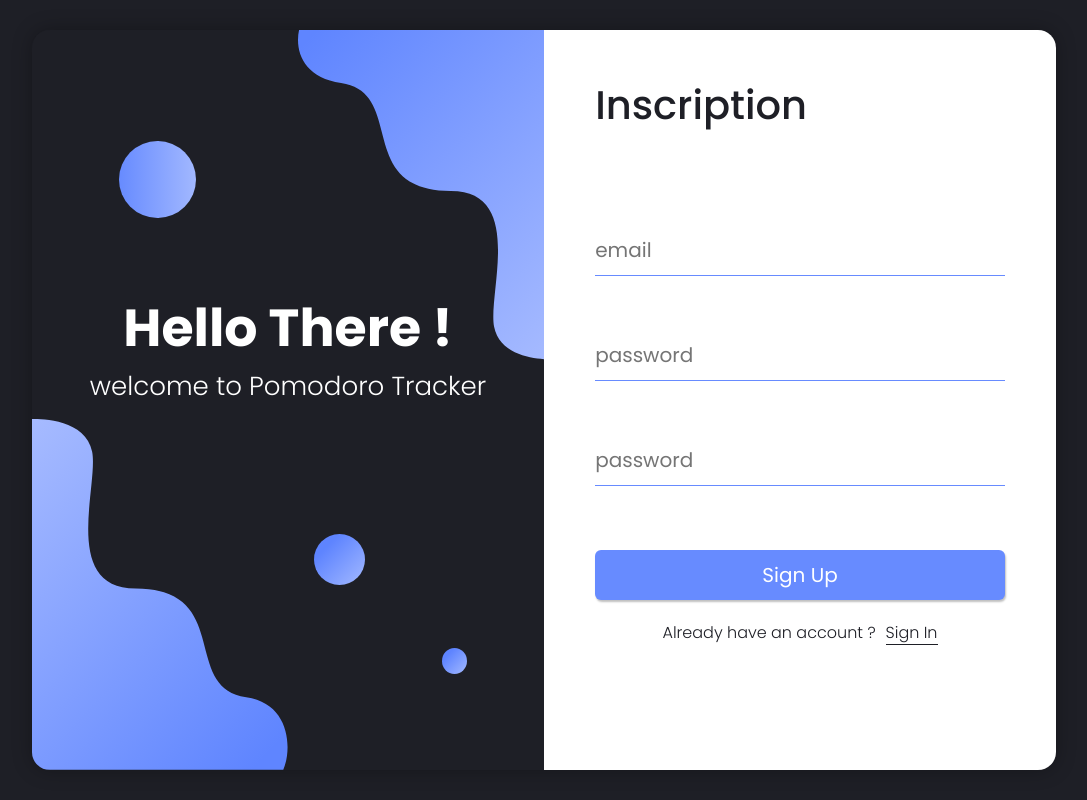
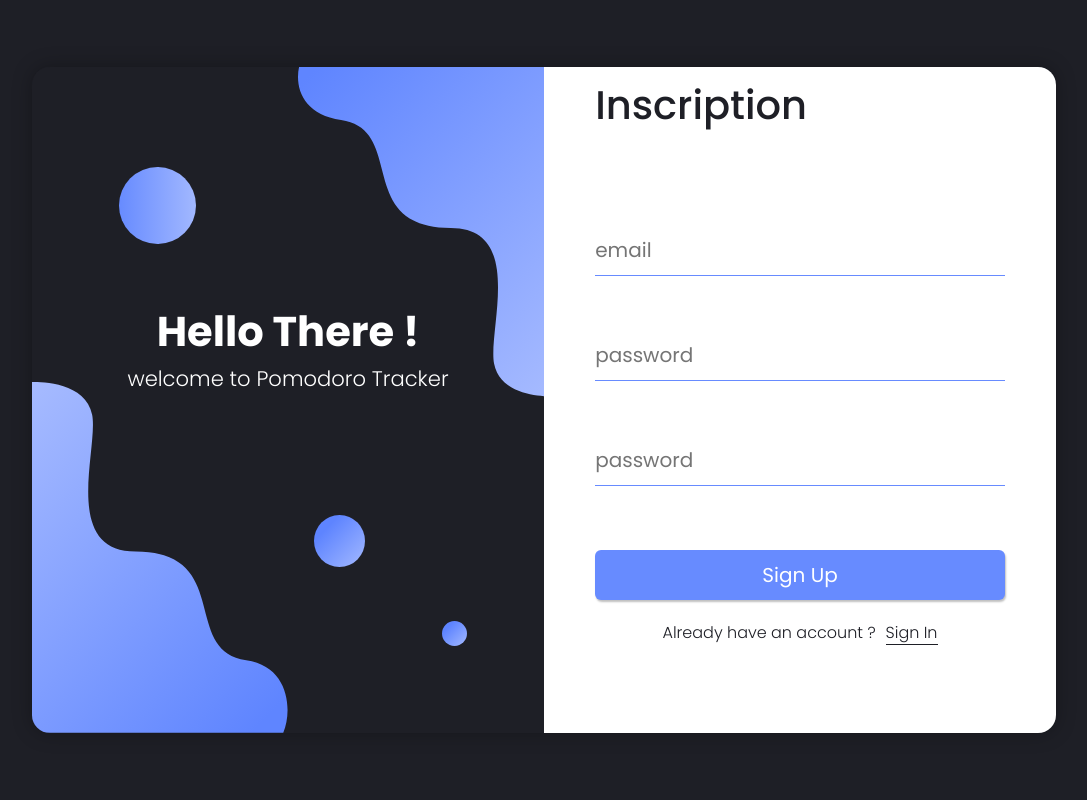
Before and after one commit to Dimitriftl/pomodoro_tracker, a React (Vite) app: page /signup in a window 1280 px wide. Shown: the whole page, without its empty margins (96-1183 px from the left). Built offline with nearby package versions, Linux system fonts and the light colour scheme; a web font is replaced by a local one.

Commit message:
:lipstick: fix some text colors and signup height

```diff
--- a/src/views/Connexion/signIn.scss
+++ b/src/views/Connexion/signIn.scss
@@ -74,10 +74,13 @@
 
     h1 {
       font-size: calc(1rem + 2vw);
+      color: #fff;
     }
 
     h2 {
       font-size: calc(1rem + 0.4vw);
+      color: #fff;
+
     }
   }
 }
--- a/src/views/Connexion/signUp.scss
+++ b/src/views/Connexion/signUp.scss
@@ -11,7 +11,7 @@
 #signUpContent {
   display: flex;
   width: 100%;
-  height: 100%;
+  height: 90%;
   max-width: 1240px;
   box-shadow: 0px 0px 20px 0px rgba(0, 0, 0, 0.295);
   border-radius: 18px;
@@ -74,11 +74,13 @@
     text-align: center;
 
     h1 {
-      font-size: 2ch;
+      font-size: calc(1rem + 2vw);
+      color: #fff;
     }
 
     h2 {
-      font-size: 1ch;
+      font-size: calc(1rem + 0.4vw);
+      color: #fff;
     }
   }
 }
@@ -137,10 +139,8 @@
         background-color: var(--color-hover);
       }
     }
-
   }
   #signUpFooter {
-
     position: relative;
     top: 20px;
 
--- a/src/views/pomodoro/index/index.scss
+++ b/src/views/pomodoro/index/index.scss
@@ -24,7 +24,7 @@
       border: none;
       cursor: pointer;
       font-size: 16px;
-
+      color: var(--color-text);
     }
 
     #signUpButton {
@@ -37,6 +37,7 @@
       font-size: 16px;
       background-color: var(--color-backgroud);
       transition: background-color 0.2s ease-in-out;
+      color: var(--color-text);
 
       &:hover {
         background: var(--color-hightlight);
```
